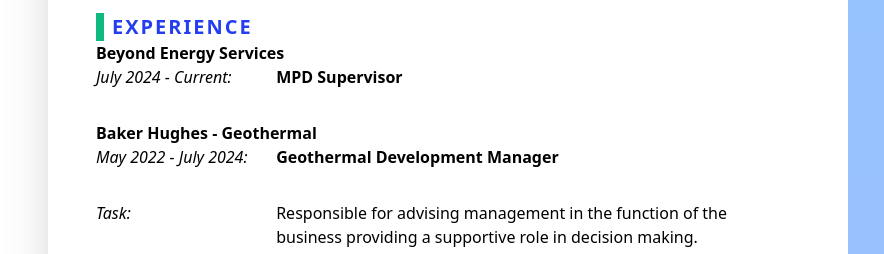
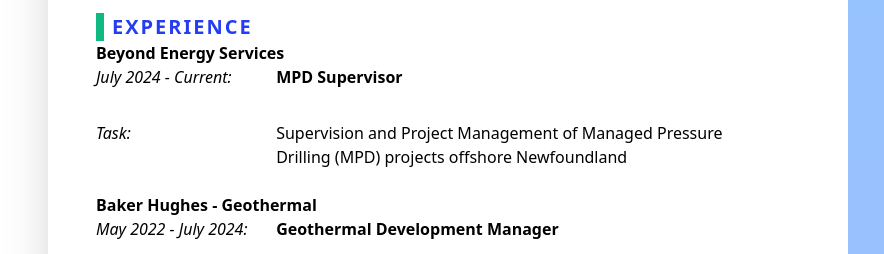
Before and after one commit to daledet/daledet.github.io, a website built with Vite: page index.html in a window 1280 px wide. Shown: the part 456-710 px from the top of the page, 0-884 px from the left. Built offline with nearby package versions, Linux system fonts and the light colour scheme; what @tailwindcss/typography would draw is missing.

Commit message:
Update index.html

```diff
--- a/index.html
+++ b/index.html
@@ -150,17 +150,13 @@
               </div>
             </section>
 
-
-            <!-- <section class="mb-6">
+<section class="mb-6">
               <div class="lg:inline-block lg:w-3/12 lg:align-top italic mb-2">
                 Task:
               </div>
               <div class="lg:inline-block lg:w-8/12 w-full">
-                Responsible for advising management in the function of the business providing a supportive role in
-                decision making. Present to leaders in the business solutions area on
-                functional discipline and business solutions. Work with cross functional teams influencing the small
-                business unit.
-                <br><br>
+Supervision and Project Management of Managed Pressure Drilling (MPD) projects offshore Newfoundland
+               <!--  <br><br>
                 Ensure project implementation, work packages and constraints are accurately integrated into project
                 planning scenarios. Responsible for monitoring progress and producing accurate projections. Ensure other
                 functions have access to accurate current reports, projections and relevant reports are available for
@@ -170,9 +166,9 @@
                 Skilled influencer, able to communicate complex messages to others.
                 <br><br>
                 Lead complex and multidisciplinary projects realizing major changes in the organization.
-              </div>
+              </div> -->
 
-            </section> -->
+            </section>
 
 
           </div>
```
